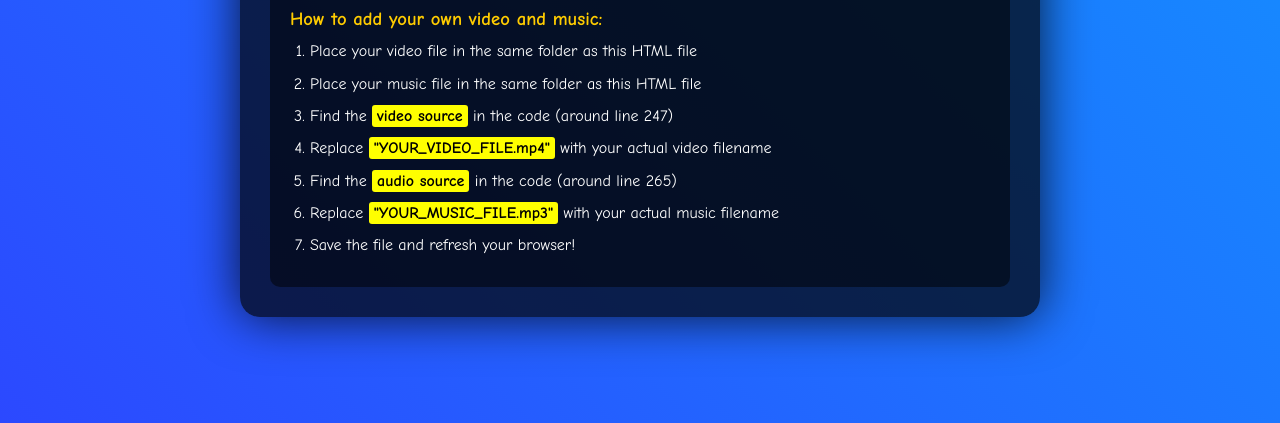
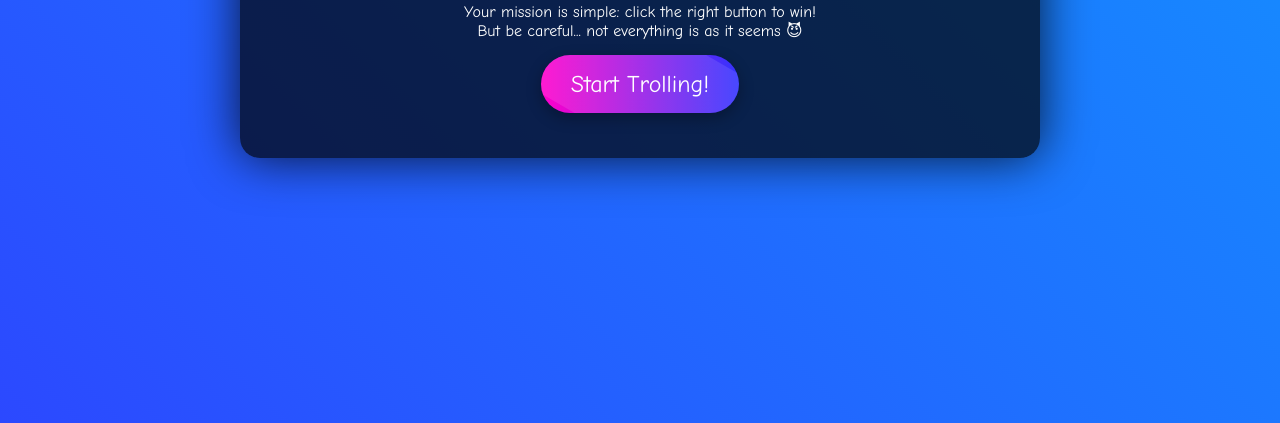
Before and after one commit to MuhammadArabiQureshi/Nothing, a plain HTML site: page index.html in a window 1280 px wide. Shown: the part 377-800 px from the top of the page. Drawn offline with Linux system fonts and the light colour scheme.

Commit message:
index.html

```diff
--- a/index.html
+++ b/index.html
@@ -264,18 +264,7 @@
             <p>But be careful... not everything is as it seems 😈</p>
             <button class="btn start-btn">Start Trolling!</button>
 
-            <div class="instructions">
-                <h3>How to add your own video and music:</h3>
-                <ol>
-                    <li>Place your video file in the same folder as this HTML file</li>
-                    <li>Place your music file in the same folder as this HTML file</li>
-                    <li>Find the <span class="highlight">video source</span> in the code (around line 247)</li>
-                    <li>Replace <span class="highlight">"YOUR_VIDEO_FILE.mp4"</span> with your actual video filename</li>
-                    <li>Find the <span class="highlight">audio source</span> in the code (around line 265)</li>
-                    <li>Replace <span class="highlight">"YOUR_MUSIC_FILE.mp3"</span> with your actual music filename</li>
-                    <li>Save the file and refresh your browser!</li>
-                </ol>
-            </div>
+
         </div>
 
         <!-- Stage 2: Button Selection -->
```
